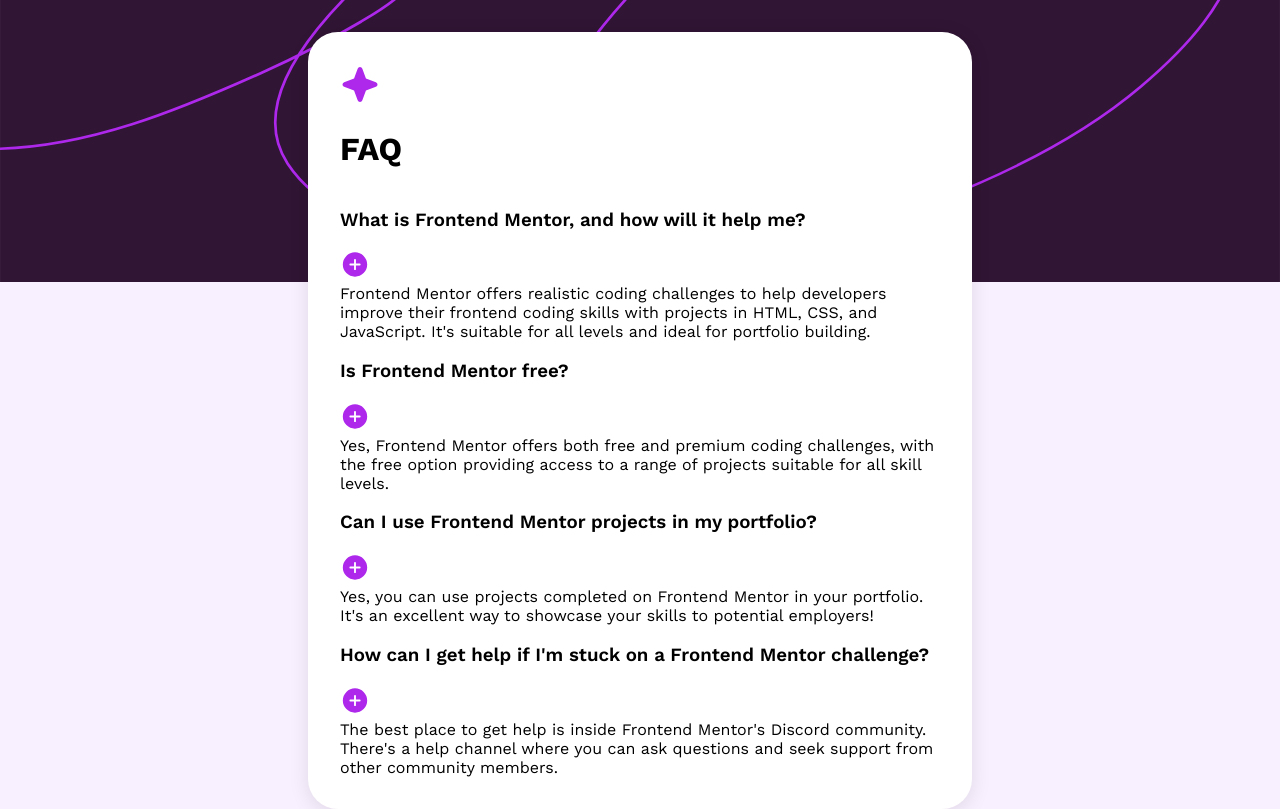
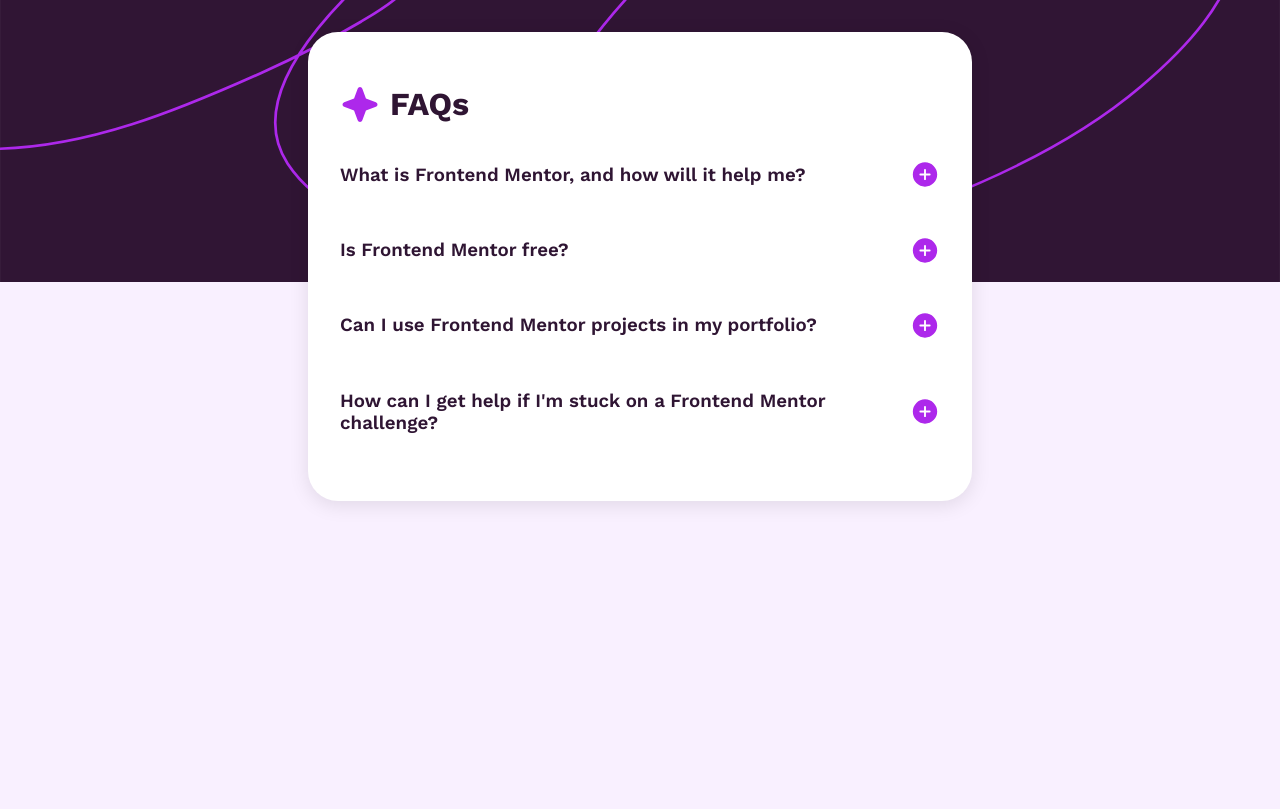
Before and after one commit to sruthivempuluru/VenteraFrontEndChallenge, a plain HTML site: page faq-accordion-main/index.html in a window 1280 px wide. Drawn offline with Linux system fonts and the light colour scheme.

Commit message:
front-end design complete no js

```diff
--- a/faq-accordion-main/index.html
+++ b/faq-accordion-main/index.html
@@ -16,8 +16,10 @@
     <div class="background-container">
         <main class="wrapper">
 
-            <img src="./assets/images/icon-star.svg">
-            <h1 class="title__accordion">FAQ</h1>
+          <div class="header">
+            <img src="./assets/images/icon-star.svg" alt="Star Icon" class="star-icon">
+            <h1 class="title__accordion">FAQs</h1>
+          </div>
 
             <div class="questions__accordions">
                 <div class="question-answer__accordion">
--- a/faq-accordion-main/styles.css
+++ b/faq-accordion-main/styles.css
@@ -15,35 +15,67 @@
 }
 
 body {
-    font-family: 'Work Sans', sans-serif;
+    font-family: 'Work Sans SemiBold', sans-serif;
     background-color: hsl(275, 100%, 97%); /* Fallback color */
     background-image: url('./assets/images/background-pattern-desktop.svg');
     background-size: cover; /* Ensure the image covers the screen without stretching */
     background-repeat: no-repeat;
     background-position: center; /* Center the background image */
     position: relative; /* Allows z-index to take effect */
-    /* min-height: 100vh; Ensure body takes full height of viewport */
     height: 30vh;
+    color: hsl(292, 42%, 14%); /* Change text color of question title */
+
+
 
 }
+
+.header {
+    display: flex; /* Use flexbox for layout */
+    align-items: center; /* Center items vertically */
+}
+
+.star-icon {
+    margin-right: 10px; /* Space between icon and title */
+}
+
 
 
 .title__accordion {
     font-family: 'Work Sans Bold', sans-serif; /* Ensure the font is applied */
+    color: hsl(292, 42%, 14%); /* Change text color of question title */
+
 }
 
 .question {
-    font-family: 'Work Sans SemiBold', sans-serif; /* Use Work Sans for questions */
+    display: flex; /* Use flexbox to align items */
+    justify-content: space-between; /* Space items to fill the container */
+    align-items: center; /* Center items vertically */
+    margin-bottom: 1rem; /* Space between questions */
+    cursor: pointer; /* Change cursor to pointer to indicate clickable */
+
 }
+
+.question:hover .title__question {
+    color: hsl(280, 86%, 55%); /* Change text color of question title on hover */
+}
+
+
+ .answer {
+    display: none;
+}
+
 
 .questions__accordions {
     display: flex;
-    flex-direction: column; /* Align items vertically */
+    flex-direction: column;
 }
 
 .answer {
-    font-family: 'Work Sans Regular', sans-serif; /* Use Work Sans for answers */
+    font-family: 'Work Sans Regular', sans-serif;
     font-size: 16px;
+    color: hsl(292, 16%, 49%); /* Change text color of question title */
+    border-bottom: 1px solid hsl(275, 100%, 97%);
+    padding-bottom: 1.5rem;
 }
 
 
@@ -75,4 +107,5 @@ body {
     box-shadow: 0 4px 20px rgba(0, 0, 0, 0.1); /* Optional: Add a subtle shadow for depth */
     z-index: 1; /* Ensure it sits above the background */
     position: relative; /* Positioning context for z-index */
+    border-radius: 30px;
 }
```
